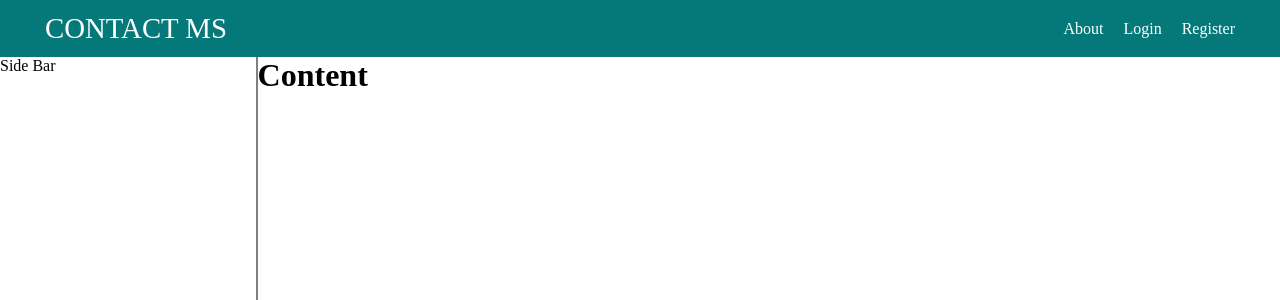
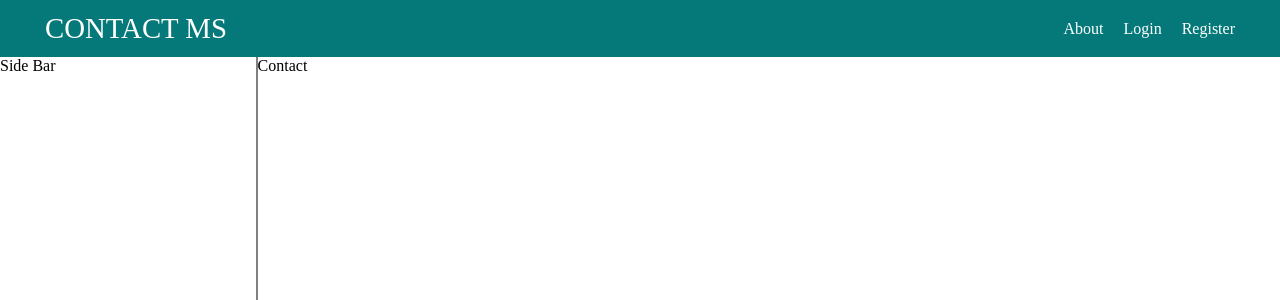
Before and after one commit to singhvijay031/contact-management-system, a React (Vite) app in the folder client/: page /dashboard in a window 1280 px wide. Shown: the top 300 px of the page. Built offline with nearby package versions, Linux system fonts and the light colour scheme; no server answers.

Commit message:
updated codes

```diff
--- a/client/src/App.jsx
+++ b/client/src/App.jsx
@@ -7,16 +7,18 @@ import "react-toastify/dist/ReactToastify.css";
 import { createContext, useEffect, useState } from "react";
 import axios from "axios";
 import DashBoard from "./pages/DashBoard";
+import Contact from "./components/Contact";
 
 export const UserContext = createContext(null);
 
 const App = () => {
   const [user, setUser] = useState();
+
   useEffect(() => {
     axios
       .get("http://127.0.0.1:8000/ContactManagementSystem/verify", {
         headers: {
-          Authorization: `Bearear ${localStorage.getItem("token")}`,
+          Authorization: `Bearer ${localStorage.getItem("token")}`, // Fixed typo in 'Bearer'
         },
       })
       .then((res) => {
@@ -36,7 +38,9 @@ const App = () => {
           <Route path="/" element={<Home />} />
           <Route path="/register" element={<Register />} />
           <Route path="/login" element={<Login />} />
-          <Route path="/dashboard" element={<DashBoard />} />
+          <Route path="/dashboard" element={<DashBoard />}>
+            <Route index element={<Contact />} />
+          </Route>
         </Routes>
       </Router>
       <ToastContainer theme="dark" />
--- /dev/null
+++ b/client/src/components/Contact.jsx
@@ -0,0 +1,7 @@
+// import React from 'react'
+
+const Contact = () => {
+  return <div>Contact</div>;
+};
+
+export default Contact;
--- a/client/src/pages/DashBoard.jsx
+++ b/client/src/pages/DashBoard.jsx
@@ -1,6 +1,6 @@
-// import React from 'react'
+// import React from 'react';
+import { Outlet } from "react-router-dom";
 import "../assets/css/DashBoard.css";
-
 import NavBar from "../components/NavBar";
 import SideBar from "../components/SideBar";
 
@@ -13,7 +13,7 @@ const DashBoard = () => {
           <SideBar />
         </div>
         <div className="contact-container">
-          <h1>Content</h1>
+          <Outlet />
         </div>
       </div>
     </>
```
